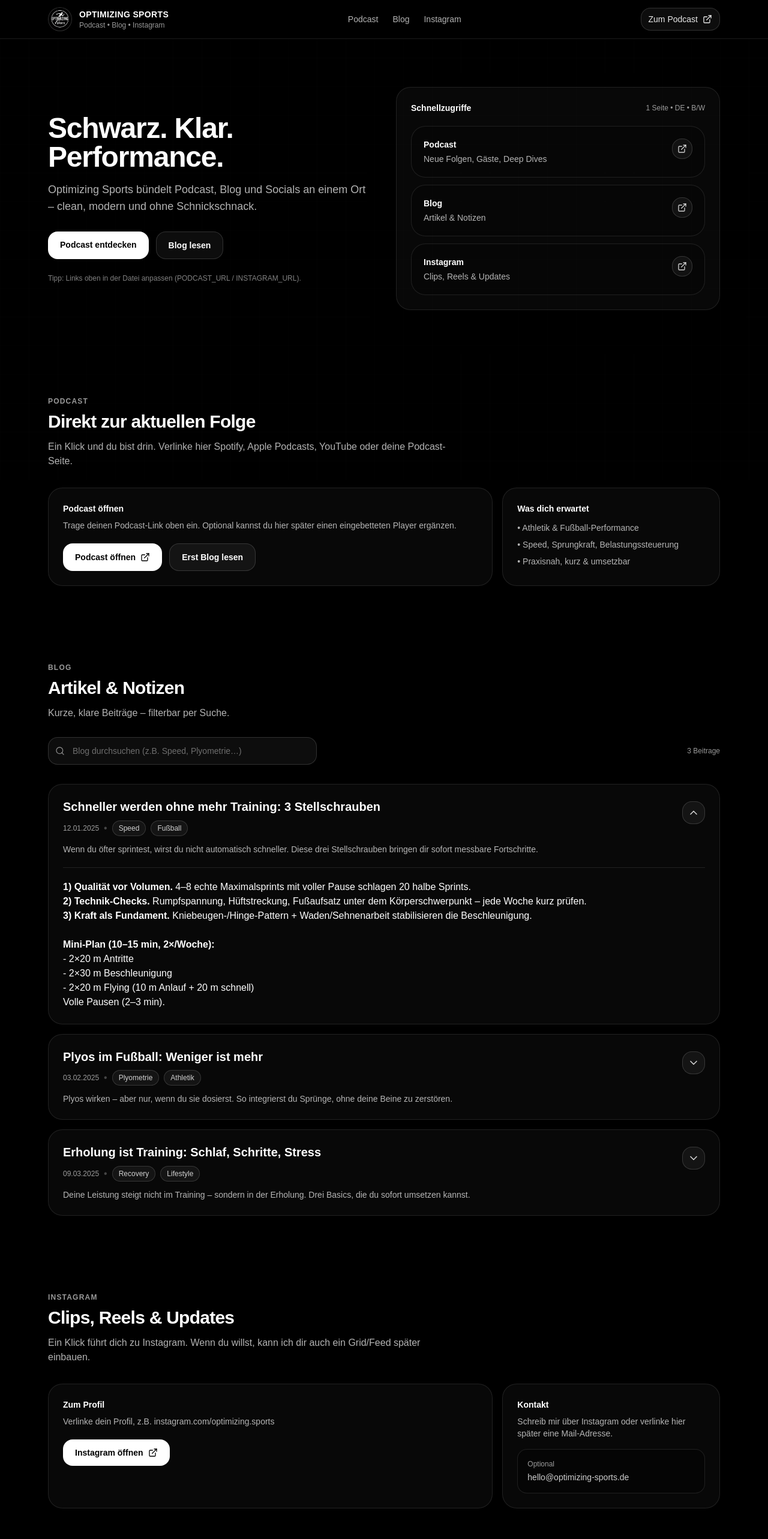
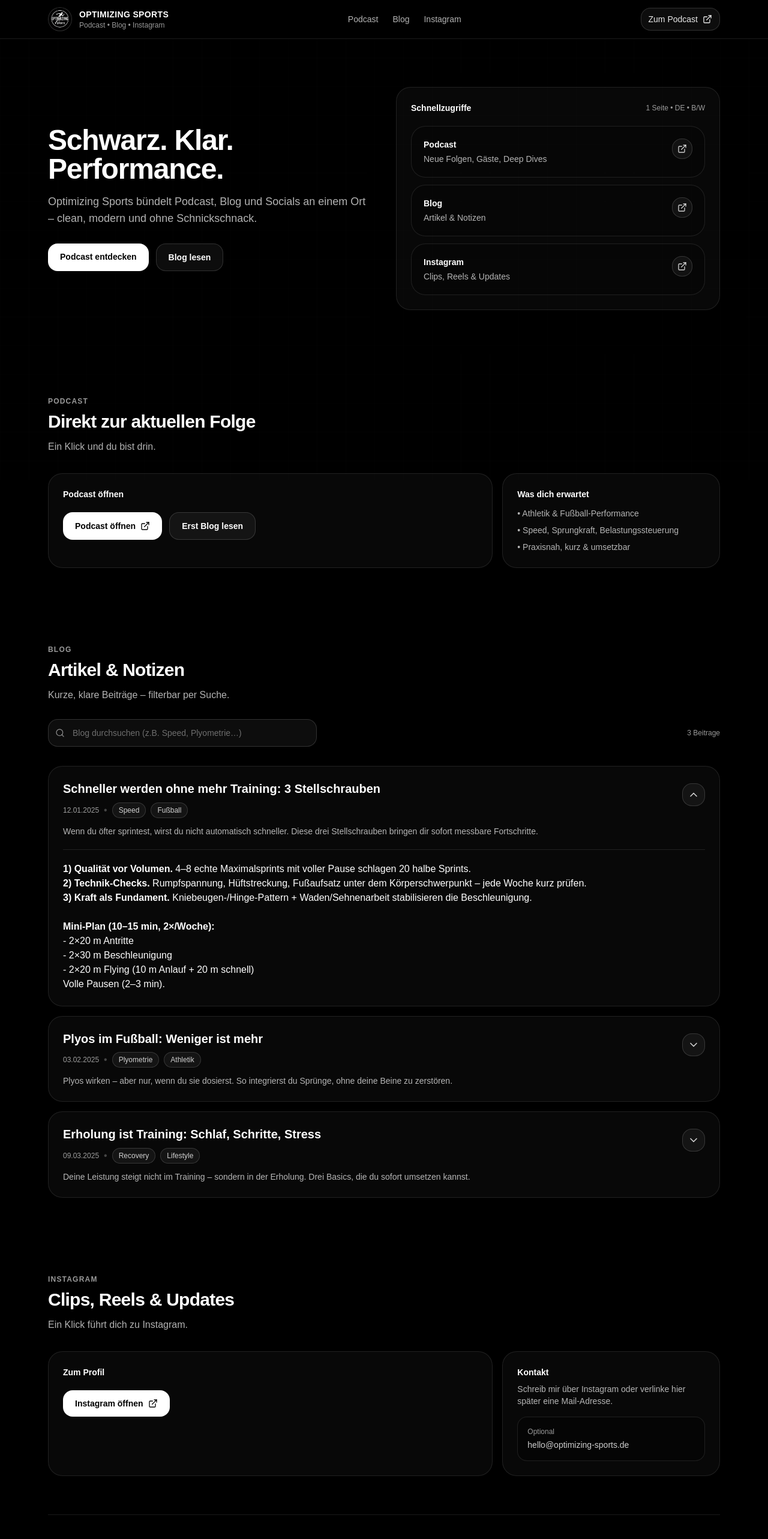
Before and after one commit to jan3103j-ui/optimizing-sports, a Next.js app: page / in a window 1280 px wide. Shown: the top 2566 px of the page at 60% size. Built offline with nearby package versions, Linux system fonts and the light colour scheme.

Commit message:
Remove helper texts

```diff
--- a/app/page.js
+++ b/app/page.js
@@ -184,10 +184,7 @@ export default function OptimizingSportsOnePager() {
                   Blog lesen
                 </a>
               </div>
-              <div className="mt-6 text-xs text-white/50">
-                Tipp: Links oben in der Datei anpassen (PODCAST_URL / INSTAGRAM_URL).
-              </div>
-            </div>
+                         </div>
 
             <div className="rounded-3xl border border-white/10 bg-white/[0.03] p-6 shadow-2xl shadow-black/50">
               <div className="flex items-center justify-between">
@@ -217,16 +214,12 @@ export default function OptimizingSportsOnePager() {
           <SectionHeader
             eyebrow="Podcast"
             title="Direkt zur aktuellen Folge"
-            subtitle="Ein Klick und du bist drin. Verlinke hier Spotify, Apple Podcasts, YouTube oder deine Podcast-Seite."
+            subtitle="Ein Klick und du bist drin."
           />
           <div className="mt-8 grid gap-4 md:grid-cols-3">
             <div className="md:col-span-2 rounded-3xl border border-white/10 bg-white/[0.03] p-6">
               <div className="text-sm font-semibold">Podcast öffnen</div>
-              <p className="mt-2 text-sm text-white/70">
-                Trage deinen Podcast-Link oben ein. Optional kannst du hier später einen
-                eingebetteten Player ergänzen.
-              </p>
-              <div className="mt-5 flex flex-wrap gap-3">
+                           <div className="mt-5 flex flex-wrap gap-3">
                 <a
                   href={PODCAST_URL}
                   target="_blank"
@@ -350,15 +343,13 @@ export default function OptimizingSportsOnePager() {
           <SectionHeader
             eyebrow="Instagram"
             title="Clips, Reels & Updates"
-            subtitle="Ein Klick führt dich zu Instagram. Wenn du willst, kann ich dir auch ein Grid/Feed später einbauen."
+            subtitle="Ein Klick führt dich zu Instagram."
           />
 
           <div className="mt-8 grid gap-4 md:grid-cols-3">
             <div className="md:col-span-2 rounded-3xl border border-white/10 bg-white/[0.03] p-6">
               <div className="text-sm font-semibold">Zum Profil</div>
-              <p className="mt-2 text-sm text-white/70">
-                Verlinke dein Profil, z.B. instagram.com/optimizing.sports
-              </p>
+
               <div className="mt-5">
                 <a
                   href={INSTAGRAM_URL}
```
